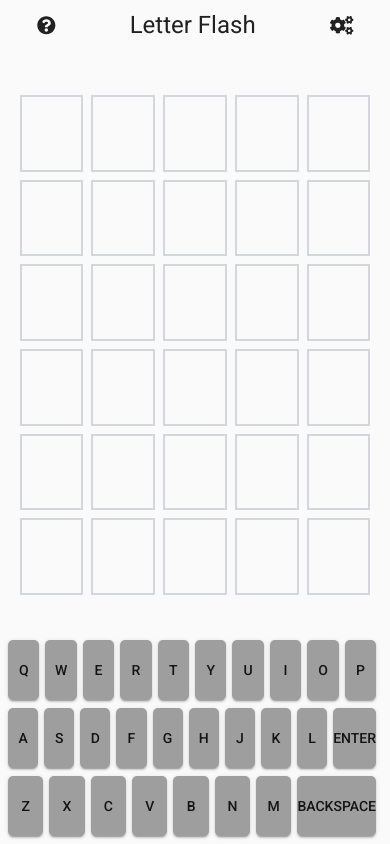
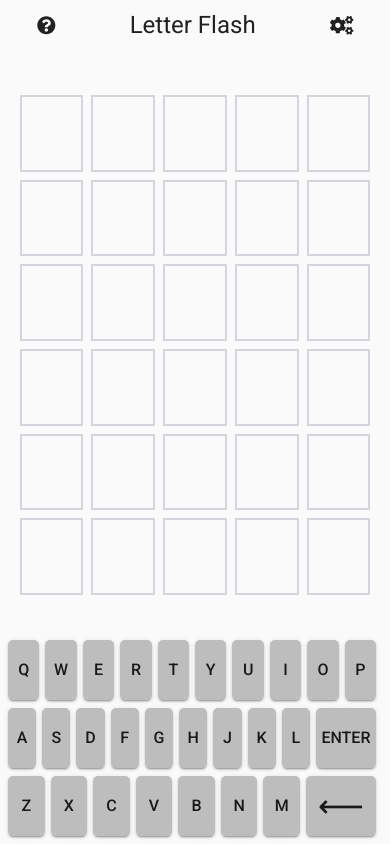
Before and after one commit to Schwenke/letterflash, an Angular app: page / in a window 390 px wide. Built offline with nearby package versions, Linux system fonts and the light colour scheme.

Commit message:
Update keyboard styles
Swap backspace letters for icon

Add fixed width to ENTER/BACKSPACE

Update colors in both themes for better contrast

Added constants for keyboard keys ENTER and BACKSPACE

```diff
--- a/src/app/components/keyboard/keyboard.component.html
+++ b/src/app/components/keyboard/keyboard.component.html
@@ -5,7 +5,9 @@
         'key--used': key.guessed && !(key.perfect || key.partial),
         'key--unused': !key.guessed,
         'key--perfect': key.perfect,
-        'key--partial': key.partial
+        'key--partial': key.partial,
+        'enter-key': key.letter === 'ENTER',
+        'backspace-key': key.letter === '⟵'
     }">
         {{key.letter}}
     </button>
--- a/src/app/components/keyboard/keyboard.component.scss
+++ b/src/app/components/keyboard/keyboard.component.scss
@@ -6,6 +6,15 @@
     width: 100%;
     margin: 0 auto 8px;
     touch-action: manipulation;
+}
+
+.enter-key {
+    min-width: 80px !important;
+}
+
+.backspace-key {
+    font-size: xx-large !important;
+    min-width: 90px !important;
 }
 
 .key {
@@ -21,10 +30,11 @@
     flex: 1;
     // Override material button default value
     min-width: auto;
+    font-size: medium;
 
     &--unused {
         @extend .key;
-        background-color: mat.get-color-from-palette($primary, 'default');
+        background-color: #BDBDBD;
 
         &.darkMode {
             background-color: #818384;
@@ -33,20 +43,34 @@
 
     &--used {
         @extend .key;
-        background-color: mat.get-color-from-palette($primary, 'darker');
+        color: white;
+        background-color: #616161;
 
         &.darkMode {
-            background-color: #4b4b4e;
+            background-color: #424242;
         }
     }
 
     &--partial {
         @extend .key;
-        background-color: mat.get-color-from-palette($partial, 'darker');
+        color: white;
+        background-color: #FF8F00;
     }
 
     &--perfect {
         @extend .key;
-        background-color: mat.get-color-from-palette($perfect, 'default');
+        color: white;
+        background-color: #388E3C;
     }
 }
+
+@media only screen and (max-width: 450px) {
+    .enter-key {
+        min-width: 60px !important;
+    }
+
+    .backspace-key {
+        font-size: xx-large !important;
+        min-width: 70px !important;
+    }
+}
--- a/src/app/components/keyboard/keyboard.component.ts
+++ b/src/app/components/keyboard/keyboard.component.ts
@@ -1,4 +1,5 @@
 import { Component, HostListener, OnInit } from '@angular/core';
+import { BACKSPACE, ENTER } from 'src/app/constants';
 import { BoardState } from 'src/app/models/board-state.interface';
 import { Key, Keyboard } from 'src/app/models/keyboard.interface';
 import { Options } from 'src/app/models/options.interface';
@@ -67,9 +68,9 @@ export class KeyboardComponent implements OnInit {
     if (this.boardState.success || this.boardState.failure) return;
     if (key.letter === " ") return;
 
-    if (key.letter === "ENTER") {
+    if (key.letter === ENTER) {
       this.boardStateService.guess();
-    } else if (key.letter === "BACKSPACE") {
+    } else if (key.letter === BACKSPACE) {
       this.boardStateService.removeInput();
     } else {
       this.boardStateService.appendInput(key.letter);
@@ -77,11 +78,11 @@ export class KeyboardComponent implements OnInit {
   }
 
   getTitle(key: Key): string {
-    if (key.letter === "ENTER") {
+    if (key.letter === ENTER) {
       return "Submits your guess";
     }
 
-    if (key.letter === "BACKSPACE") {
+    if (key.letter === BACKSPACE) {
       return "Deletes the most recent letter from the current guess";
     }
 
--- a/src/app/constants.ts
+++ b/src/app/constants.ts
@@ -1,6 +1,10 @@
 //  Board State
 export const MaxGuesses = 6;
 export const DefaultWordLength = 5;
+
+//  Keyboard
+export const ENTER = "ENTER";
+export const BACKSPACE = "⟵";
 
 // Descriptions
 export const HardModeDescription = "Hard mode";
--- a/src/app/services/keyboard.service.ts
+++ b/src/app/services/keyboard.service.ts
@@ -1,5 +1,6 @@
 import { Injectable } from '@angular/core';
 import { BehaviorSubject } from 'rxjs';
+import { BACKSPACE, ENTER } from '../constants';
 import { Key, Keyboard, KeyboardRow } from '../models/keyboard.interface';
 
 @Injectable({
@@ -47,7 +48,7 @@ export class KeyboardService {
       { letter: "J", guessed: false, partial: false, perfect: false },
       { letter: "K", guessed: false, partial: false, perfect: false },
       { letter: "L", guessed: false, partial: false, perfect: false },
-      { letter: "ENTER", guessed: false, partial: false, perfect: false }
+      { letter: ENTER, guessed: false, partial: false, perfect: false },
     ];
 
     keyBoard.rows[2].keys = [
@@ -58,7 +59,7 @@ export class KeyboardService {
       { letter: "B", guessed: false, partial: false, perfect: false },
       { letter: "N", guessed: false, partial: false, perfect: false },
       { letter: "M", guessed: false, partial: false, perfect: false },
-      { letter: "BACKSPACE", guessed: false, partial: false, perfect: false }
+      { letter: BACKSPACE, guessed: false, partial: false, perfect: false }
     ];
 
     this.keyboard.next(keyBoard);
```
